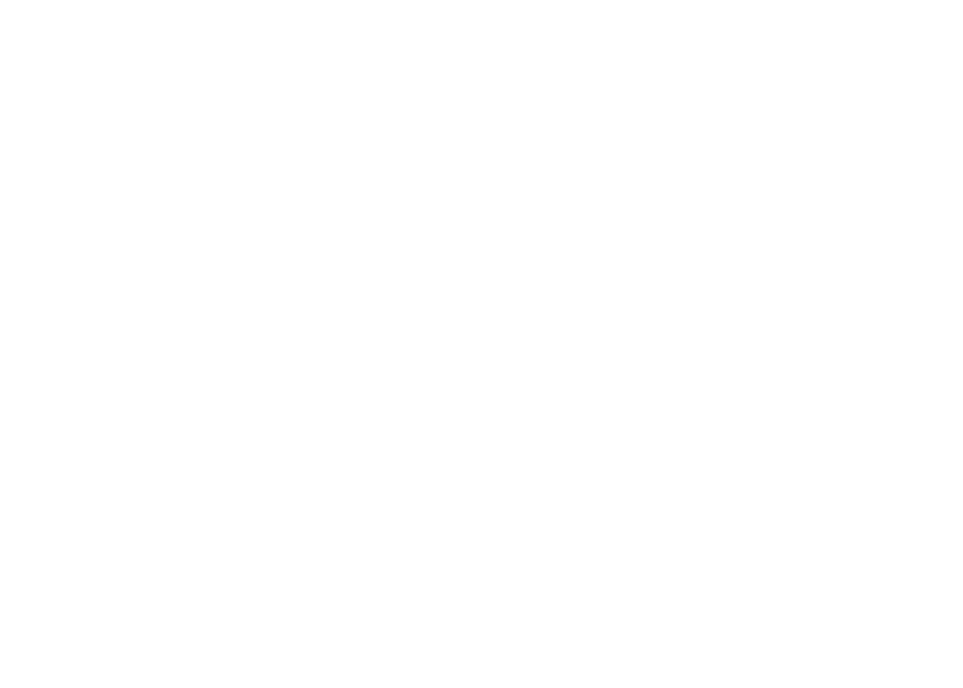
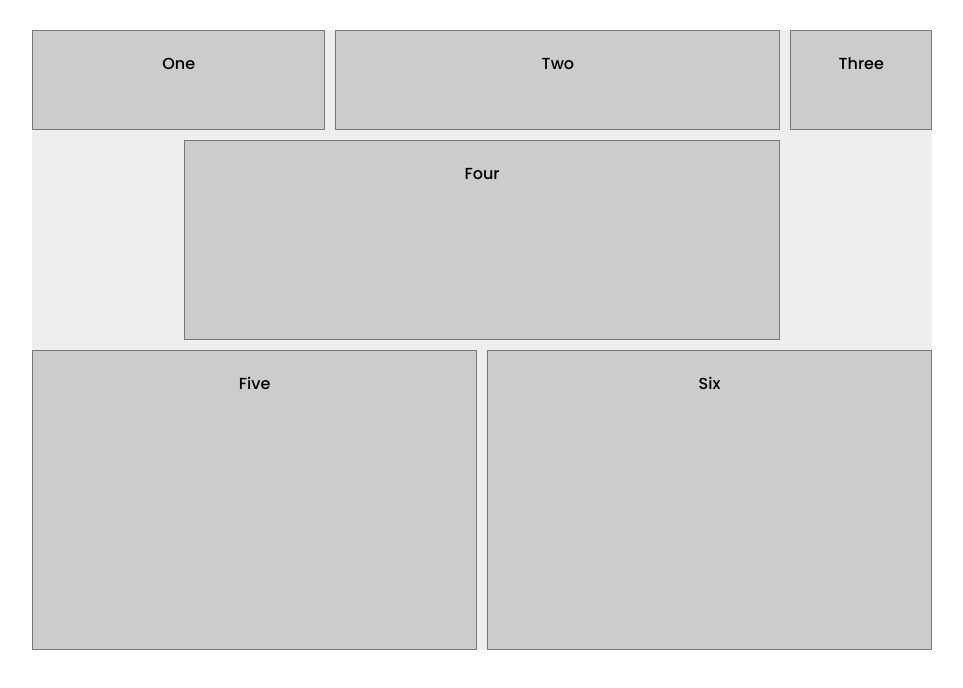
Before and after one commit to Hpro78891/grid-layout, a plain HTML site: page index.html in a window 1280 px wide. Shown: the whole page, without its empty margins (158-1121 px from the left). Drawn offline with Linux system fonts and the light colour scheme.

Commit message:
basic topic of grid cover in this list

```diff
--- a/index.html
+++ b/index.html
@@ -7,6 +7,14 @@
     <link rel="stylesheet" href="style.css">
 </head>
 <body>
+    <div class="grid-container">
+        <div class="one">One</div>
+        <div class="two">Two</div>
+        <div class="three">Three</div>
+        <div class="four">Four</div>
+        <div class="five">Five</div>
+        <div class="six">Six</div>
+      </div>
 
 
     <script src="app.js"></script>
--- a/style.css
+++ b/style.css
@@ -0,0 +1,44 @@
+@import url('https://fonts.googleapis.com/css2?family=Poppins:wght@500&display=swap');
+
+body {
+    margin:30px;
+    font-family: 'Poppins', sans-serif;
+}
+
+.grid-container{
+    background-color: #eee;
+    max-width: 900px;
+    margin:0 auto;
+    display: grid;
+    grid-template-columns: repeat(6,1fr);
+    grid-template-rows: 100px 200px 300px;
+    gap:10px;
+}
+
+.grid-container > div{
+    background-color: #ccc;
+    text-align: center;
+    padding: 20px;
+    border:1px solid #777;
+}
+
+.grid-container > div:nth-child(1){
+    grid-column: 1/ span 2;
+}
+.grid-container > div:nth-child(2){
+    grid-column:  span 3;
+}
+
+.grid-container > div:nth-child(3){
+    grid-column: span 1;
+}
+.grid-container > div:nth-child(4){
+    grid-column:  2 / span 4;
+    /* height: 250px; */
+}
+.grid-container > div:nth-child(5){
+    grid-column: span 3;
+}
+.grid-container > div:nth-child(6){
+    grid-column:  span 3;
+}
```
